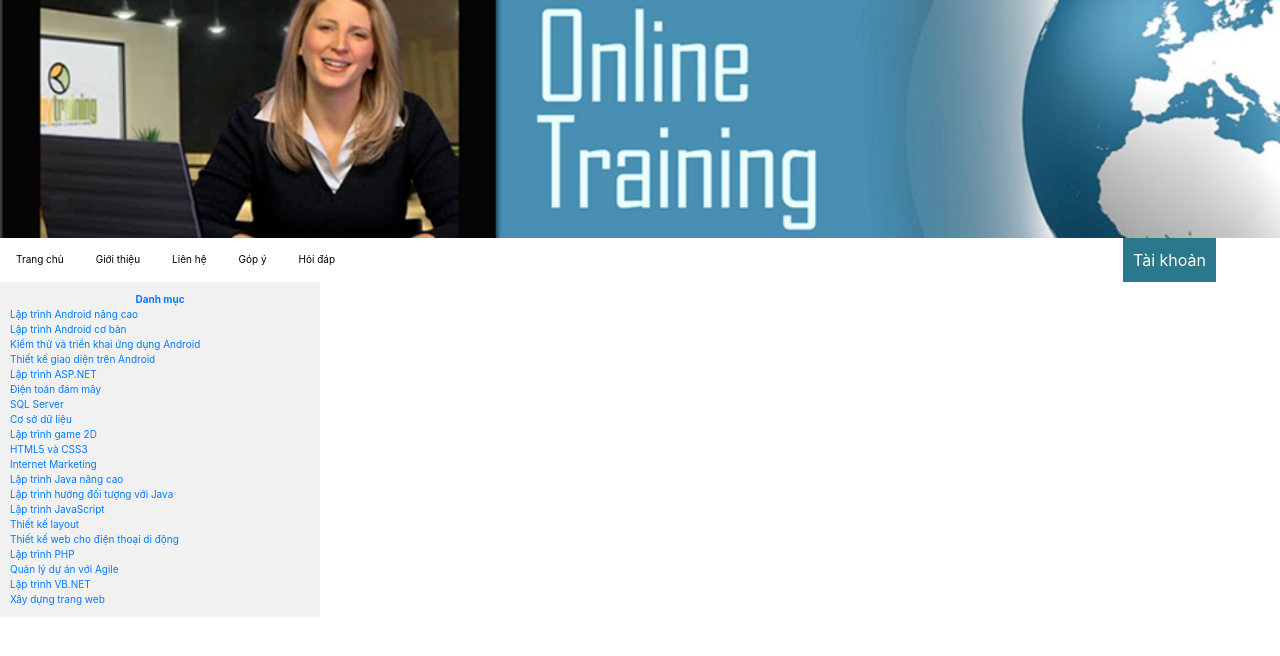
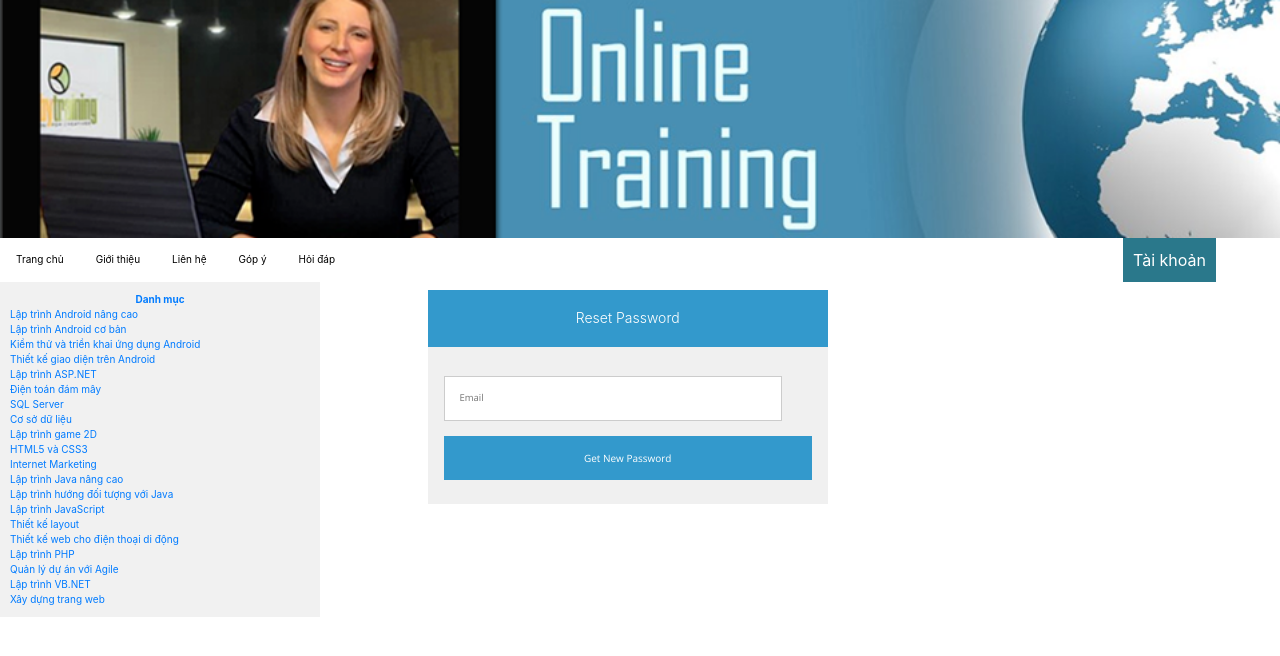
Before and after one commit to chinhhi102/Bootstrap_AngularJS_Assignment, an Angular app in the folder Online-Training/: page /quenmatkhau in a window 1280 px wide. Before the commit this address led to /. Shown: the top 656 px of the page. Built offline with nearby package versions, Linux system fonts and the light colour scheme.

Commit message:
forgetPassword

```diff
--- a/Online-Training/src/app/View/Home_Exam/danh-muc/danh-muc.component.html
+++ b/Online-Training/src/app/View/Home_Exam/danh-muc/danh-muc.component.html
@@ -4,9 +4,7 @@
             <strong>Danh mục</strong>
         </a>
     </li>
-  <li
-    *ngFor="let subject of subjects"
-    [class.selected]="subject === selectedSubject">
-    <a href="exam/{{ subject.Id }}/1">{{ subject.Name }} </a>
+    <li *ngFor="let subject of subjects" [class.selected]="subject === selectedSubject">
+        <a href="exam/{{ subject.Id}}/1">{{ subject.Name }} </a>
     </li>
 </ul>
--- a/Online-Training/src/app/View/Manager_User/forgot-password/forgot-password.component.css
+++ b/Online-Training/src/app/View/Manager_User/forgot-password/forgot-password.component.css
@@ -0,0 +1,83 @@
+@import url(https://fonts.googleapis.com/css?family=Open+Sans:300,400,700);
+
+/* css class for the login generated errors */
+
+.profilepress-reset-status {
+    width: 400px;
+    text-align: center;
+    background-color: #e74c3c;
+    color: #ffffff;
+    border: medium none;
+    border-radius: 4px;
+    font-size: 17px;
+    font-weight: normal;
+    line-height: 1.4;
+    padding: 8px 5px;
+    margin: auto;
+}
+
+.memo-reset-success {
+    width: 400px;
+    text-align: center;
+    background-color: #2ecc71;
+    color: #ffffff;
+    border: medium none;
+    border-radius: 4px;
+    font-size: 17px;
+    font-weight: normal;
+    line-height: 1.4;
+    padding: 8px 5px;
+    margin: auto;
+}
+
+#sc-password {
+    background: #f0f0f0;
+    width: 400px;
+    margin: 0 auto;
+    margin-top: 8px;
+    margin-bottom: 2%;
+    transition: opacity 1s;
+    -webkit-transition: opacity 1s;
+}
+
+#sc-password h1 {
+    background: #3399cc;
+    padding: 20px 0;
+    font-size: 140%;
+    font-weight: 300;
+    text-align: center;
+    color: #fff;
+}
+
+div#sc-password .sc-container {
+    background: #f0f0f0;
+    padding: 6% 4%;
+}
+
+div#sc-password input[type="email"],
+div#sc-password input[type="text"],
+div#sc-password input[type="password"] {
+    width: 92%;
+    background: #fff;
+    margin-bottom: 4%;
+    border: 1px solid #ccc;
+    padding: 4%;
+    font-family: 'Open Sans', sans-serif;
+    font-size: 95%;
+    color: #555;
+}
+
+div#sc-password input[type="submit"] {
+    width: 100%;
+    background: #3399cc;
+    border: 0;
+    padding: 4%;
+    font-family: 'Open Sans', sans-serif;
+    font-size: 100%;
+    color: #fff;
+    cursor: pointer;
+}
+
+div#sc-password input[type="submit"]:hover {
+    background: #2288bb;
+}
--- a/Online-Training/src/app/View/Manager_User/forgot-password/forgot-password.component.html
+++ b/Online-Training/src/app/View/Manager_User/forgot-password/forgot-password.component.html
@@ -1 +1,7 @@
-<p>forgot-password works!</p>
+<div id="sc-password">
+    <h1>Reset Password</h1>
+    <div class="sc-container">
+        <input type="text" placeholder="Email" />
+        <input type="submit" value="Get New Password" />
+    </div>
+</div>
--- a/Online-Training/src/app/View/Manager_User/signup/signup.component.html
+++ b/Online-Training/src/app/View/Manager_User/signup/signup.component.html
@@ -26,7 +26,5 @@
     <div>
 
     </div>
-
-
     <button type="submit" class="btn btn-primary">Sign Up</button>
 </form>
--- a/Online-Training/src/app/app-routing.module.ts
+++ b/Online-Training/src/app/app-routing.module.ts
@@ -8,6 +8,7 @@ import { GopYComponent } from './View/Common_Page/gop-y/gop-y.component';
 import { HoiDapComponent } from './View/Common_Page/hoi-dap/hoi-dap.component';
 import { ExamComponent } from './View/Home_Exam/exam/exam.component';
 import { ExamDetailComponent } from './View/Home_Exam/exam-detail/exam-detail.component';
+import { ForgotPasswordComponent } from './View/Manager_User/forgot-password/forgot-password.component';
 
 const routes: Routes = [
   { path: 'login', component: LoginComponent },
@@ -18,6 +19,7 @@ const routes: Routes = [
   { path: 'exam', component: ExamComponent },
   { path: 'hoidap', component: HoiDapComponent },
   { path: 'dangky', component: SignupComponent },
+  { path: 'quenmatkhau', component: ForgotPasswordComponent },
   { path: 'exam/:id/:page', component: ExamDetailComponent }
 ];
 
--- a/Online-Training/src/app/app.module.ts
+++ b/Online-Training/src/app/app.module.ts
@@ -17,6 +17,7 @@ import { ExamComponent } from './View/Home_Exam/exam/exam.component';
 import { HttpClientModule } from "@angular/common/http";
 import { NgbModule } from '@ng-bootstrap/ng-bootstrap';
 import { ExamDetailComponent } from './View/Home_Exam/exam-detail/exam-detail.component';
+import { FormsModule } from '@angular/forms';
 
 @NgModule({
   declarations: [
@@ -35,6 +36,7 @@ import { ExamDetailComponent } from './View/Home_Exam/exam-detail/exam-detail.co
     ExamDetailComponent
   ],
   imports: [
+    FormsModule,
     BrowserModule,
     AppRoutingModule,
     HttpClientModule,
```
Also changed, not shown: Online-Training/src/app/app.component.html (indentation only). Lines whose indentation alone changed are shown as unchanged.
